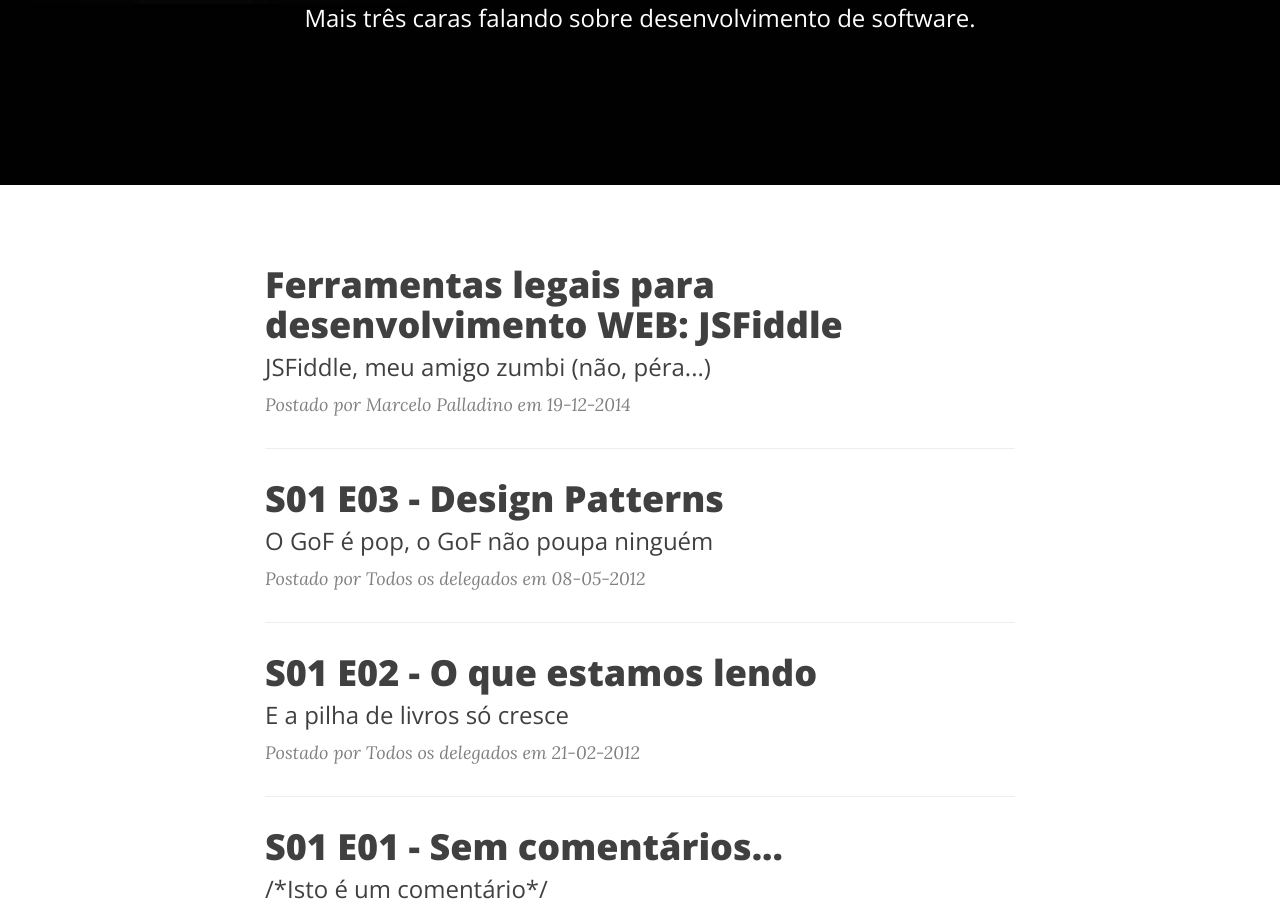
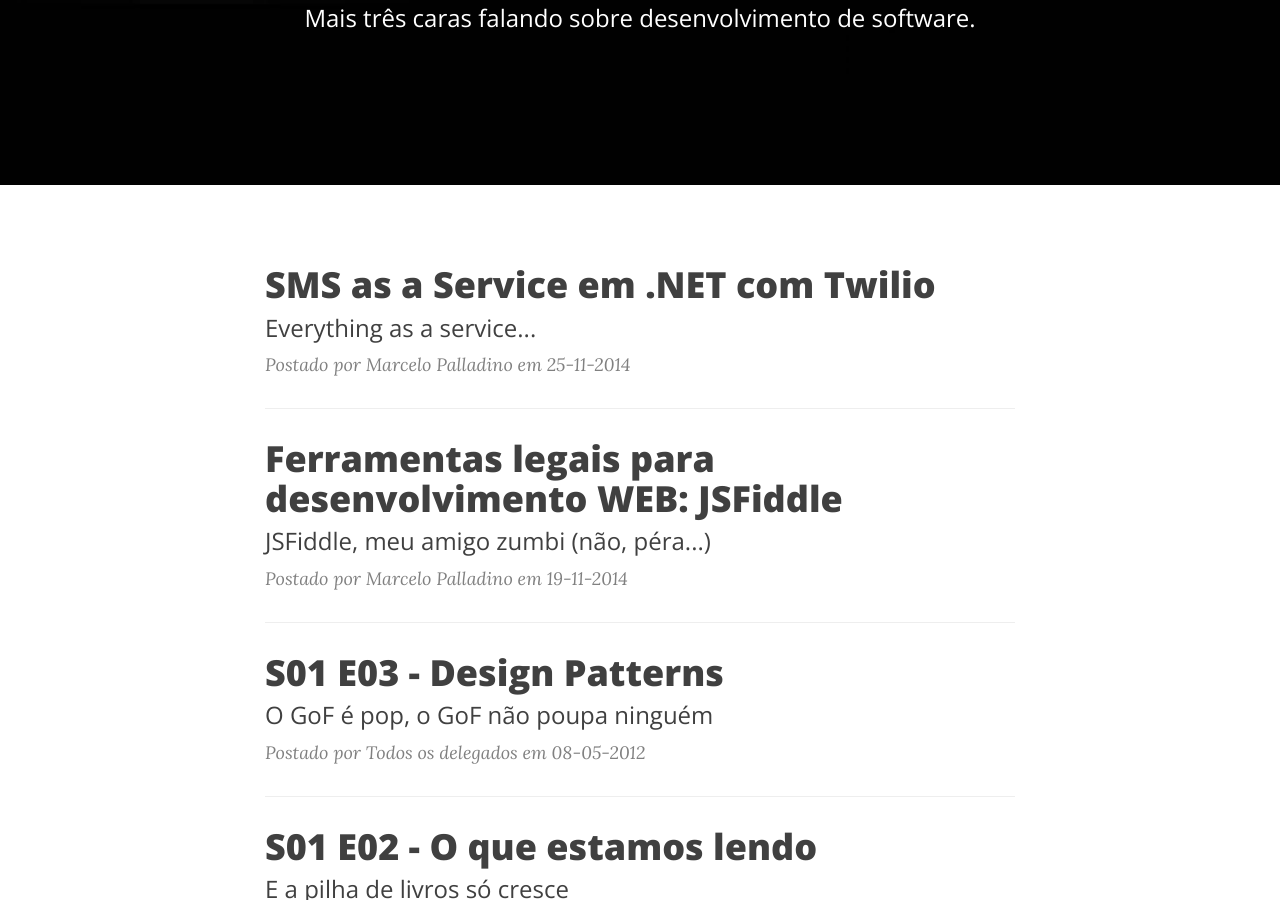
Before and after one commit to delegadoanonimo/delegadoanonimo.github.io, a Jekyll site: the page built from index.html, in a window 1280 px wide and 900 px high, scrolled down 359 px. Built offline with Jekyll 4.4.1, drawn with Linux system fonts in a browser that asks for light colours; nearby versions of some CDN libraries; the list of posts is cut into pages by our own code.

Commit message:
Artigo sobre o twilio

```diff
--- a/_posts/2014-12-19-ferramentaslegaisparadesenvolvimento.markdown
+++ b/_posts/2014-11-19-ferramentaslegaisparadesenvolvimento - Copia.markdown
@@ -3,8 +3,8 @@ layout:     post
 title:      "Ferramentas legais para desenvolvimento WEB: JSFiddle"
 titleToShare: "ferramentaslegaisparadesenvolvimento"
 subtitle:   "JSFiddle, meu amigo zumbi (n&atilde;o, p&eacute;ra...)"
-date:       2014-12-19 07:33:00
-dateShort:  "2014-12-19"
+date:       2014-11-19 07:33:00
+dateShort:  "2014-11-19"
 author:     "Marcelo Palladino"
 header-img: "img/post-bg-ferramentaslegaisparadesenvolvimento1.jpg"
 tags:
--- /dev/null
+++ b/_posts/2014-11-25-sms-as-a-service-com-twilio.markdown
@@ -0,0 +1,194 @@
+---
+layout:     post
+title:      "SMS as a Service em .NET com Twilio"
+titleToShare: "sms-as-a-service-com-twilio"
+subtitle:   "Everything as a service..."
+date:       2014-11-25 10:33:00
+dateShort:  "2014-11-19"
+author:     "Marcelo Palladino"
+header-img: "img/post-bg-sms-as-a-service-com-twilio.jpg"
+tags:
+- ASP.NET MVC,
+- C#,
+- Cloud,
+- Services,
+- Servi&ccedil;os,
+- SMS,
+- Twilio
+---
+
+<p>
+    Um dia destes esbarrei em um servi&ccedil;o bacaninha que gostaria de compartilhar aqui.
+</p>
+
+<p>
+    O problema envolvia criar um aplicativo que, baseado em algumas regras, enviasse alarmes
+    via SMS para os usu&aacute;rios. H&aacute; uma porrada de softwares
+    que s&atilde;o vendidos como servi&ccedil;o e que se responsabilizam pela entrega de mensagens SMS.
+    Acabei implementando alguns (o usu&aacute;rio tinha a op&ccedil;&atilde;o de escolher qual utilizar dentro de um painel de administra&ccedil;&atilde;o da coisa toda), mas um deles se destacou dos demais devido &agrave; facilidade de contrata&ccedil;&atilde;o/cobran&ccedil;a, qualidade da documenta&ccedil;&atilde;o e, principalmente, pela eleg&acirc;ncia da implementa&ccedil;&atilde;o do REST. Trata-se do Twilio.
+</p>
+
+<p><a href="https://www.twilio.com/" target="_blank">https://www.twilio.com/</a></p>
+
+<img src="{{ site.url }}/img/twilio_1.png" alt="P&aacute;gina inicial do Twilio" class="img-responsive center-block">
+
+<h2 class="section-heading">Sobre o servi&ccedil;o</h2>
+
+<p>
+    Antes de falar sobre qualquer aspecto de implementa&ccedil;&atilde;o (que &eacute; bem simples para a maioria dos casos), vale citar alguns pontos que achei bem interessantes no servi&ccedil;o.
+</p>
+
+<p>
+    1-Suporte internacional. Com o twilio sua aplica&ccedil;&atilde;o pode disparar mensagens para qualquer n&uacute;mero de telefone no mundo. Algumas op&ccedil;&otilde;es de servi&ccedil;o no Brasil suportam apenas n&uacute;meros nacionais...
+</p>
+
+<p>
+    2-&Oacute;timo log de mensagens e dashboard para acompanhamento do servi&ccedil;o. No log voc&ecirc; consegue visualizar o custo de cada mensagem, se a ela foi quebrada em mais de um SMS, se houve erro na entrega e assim por diante.
+</p>
+
+<img src="{{ site.url }}/img/twilio_2.png" alt="Log de mensagens enviadas" class="img-responsive center-block">
+
+
+<p>
+    3-Simplifica&ccedil;&atilde;o de contrata&ccedil;&atilde;o e cobran&ccedil;a: Voc&ecirc; cria a conta e, a partir da&iacute;, &eacute; poss&iacute;vel dar uma carga de &ldquo;20&rdquo; at&eacute; &ldquo;2000&rdquo; d&oacute;lares nela usando o paypal, por exemplo.
+</p>
+
+
+<img src="{{ site.url }}/img/twilio_3.png" alt="Visualiza&ccedil;&atilde;o dos detalhes de cobran&ccedil;a" class="img-responsive center-block">
+
+<p>
+    Ainda nesta parte de cobran&ccedil;a, o servi&ccedil;o possui algumas possibilidades uteis, como a notifica&ccedil;&atilde;o por email quando o saldo estiver abaixo de X d&oacute;lares e a auto recarga para evitar que o servi&ccedil;o pare por falta de saldo. Esta &uacute;ltima funcionalidade &eacute; excelente e dos servi&ccedil;os que implementei, o twilio era um dos &uacute;nicos que fazia isso. Alguns servi&ccedil;os no Brasil exigem, acredite se quiser, liga&ccedil;&otilde;es telef&ocirc;nicas e at&eacute; pagamento de boletos (como &uacute;nica op&ccedil;&atilde;o) para iniciar a brincadeira. A&iacute; &eacute; osso...
+</p>
+
+<p>
+    4-Suporte a credenciais para testes. Isso parece simples, mas a julgar por outros servi&ccedil;os, a solu&ccedil;&atilde;o do twilio &eacute; &oacute;tima. Quando voc&ecirc; faz a contrata&ccedil;&atilde;o, o servi&ccedil;o lhe oferece duas credenciais: uma de produ&ccedil;&atilde;o e outra para testes. As credenciais de testes funcionam exatamente igual as de produ&ccedil;&atilde;o, mas n&atilde;o geram cobran&ccedil;a. Isso &eacute; &oacute;timo para execu&ccedil;&atilde;o de testes de integra&ccedil;&atilde;o.
+</p>
+
+<img src="{{ site.url }}/img/twilio_4.png" alt="Credenciais para ambientes de produ&ccedil;&atilde;o e testes" class="img-responsive center-block">
+
+
+<h2 class="section-heading">Um pouco de m&atilde;o na massa</h2>
+
+<p>
+    Poderia falar ainda mais sobre o servi&ccedil;o dos caras, como o &oacute;timo suporte t&eacute;cnico, por exemplo, mas vou parar por aqui para poder colocar a m&atilde;o na massa. Partindo do princ&iacute;pio que voc&ecirc; tem os dados para executar as chamadas (sid, token e n&uacute;mero de telefone), podemos enviar uma mensagem SMS de forma bem simples:
+</p>
+
+<p>
+    1-Crie uma aplica&ccedil;&atilde;o ASP.NET MVC simples e adicone o pacote Twilio via nuget.
+</p>
+
+
+<img src="{{ site.url }}/img/twilio_5.png" alt="Instalando o pacote do Twilio" class="img-responsive center-block">
+
+<p>
+    2-Depois disso, crie uma view para receber os dados referentes &agrave;s credenciais do twilio,
+    o n&uacute;mero de telefone que vai receber a mensagem e a mensagem propriamente dita. Eu dei uma limpada na aplica&ccedil;&atilde;o padr&atilde;o, ent&atilde;o o formul&aacute;rio para este teste ficou simples assim:
+</p>
+
+{% highlight css linenos %}
+<style>
+    fieldset {
+        width: 400px;
+    }
+
+    label {
+        display: block;
+    }
+
+    input[type="text"] {
+        width: 300px;
+    }
+
+    input[type="submit"] {
+        display: block;
+        margin-top: 20px;
+    }
+</style>
+{% endhighlight %}
+
+
+{% highlight html linenos %}
+<form method="POST" action="@Url.Action("SendSms")">
+    <fieldset>
+        <legend>Informe os dados para enviar o SMS atraves do twilio</legend>
+
+        <label>Chave de identificacao:</label>
+        <input name="sid" type="text" />
+
+        <label>Token:</label>
+        <input name="token" type="text" />
+
+        <label>Numero de telefone "de":</label>
+        <input name="fromPhoneNumber" type="text" />
+
+        <label>Numero de telefone "para":</label>
+        <input name="toPhoneNumber" type="text" />
+
+        <label>Mensagem:</label>
+        <textarea name="message" rows="4" cols="100"></textarea>
+
+        <input type="submit" value="Enviar" />
+
+        @ViewBag.SendSmsResultMessage
+
+    </fieldset>
+</form>
+{% endhighlight %}
+
+
+<img src="{{ site.url }}/img/twilio_6.png" alt="Uma chamada do servi&ccedil;o com dados v&aacute;lidos" class="img-responsive center-block">
+
+<p>
+    3-No controller, a coisa toda se resume a isso:
+</p>
+
+{% highlight csharp linenos %}
+using System;
+using System.Web.Mvc;
+using Twilio;
+
+namespace TwilioSample.Controllers
+{
+    public class HomeController : Controller
+    {
+        public ActionResult Index()
+        {
+            ViewBag.SendSmsResultMessage = TempData.ContainsKey("SendSmsResultMessage") ? TempData["SendSmsResultMessage"] : String.Empty;
+            return View();
+        }
+
+        [HttpPost]
+        public ActionResult SendSms(string sid, string token, string fromPhoneNumber, string toPhoneNumber, string message)
+        {
+            var twilioClient = new TwilioRestClient(sid, token);
+            var sendMessageResult = twilioClient.SendMessage(fromPhoneNumber, toPhoneNumber, message, "");
+
+            if (sendMessageResult.RestException == null)
+                TempData["SendSmsResultMessage"] = "Mensagem enviada com sucesso!";
+            else
+                TempData["SendSmsResultMessage"] = "Houve um erro durante a tentativa de enviar a mensagem: " + sendMessageResult.RestException.Message;
+
+            return RedirectToAction("Index");
+        }
+    }
+}
+{% endhighlight %}
+
+<p>
+    Note que o m&eacute;todo SendMessage do Twilio retorna uma inst&acirc;ncia da classe Message, que dentre outras coisas, retorna a exce&ccedil;&atilde;o (se houver).
+</p>
+
+<img src="{{ site.url }}/img/twilio_7.png" alt="Log do twilio mostrando os detalhes da mensagem enviada" class="img-responsive center-block">
+
+<img src="{{ site.url }}/img/twilio_8.png" alt="Mensagem no log do Twilio" class="img-responsive center-block">
+
+
+<p>
+    Bem, esta foi uma introdu&ccedil;&atilde;o bem r&aacute;pida ao servi&ccedil;o. Talvez eu escreva um novo artigo explorando outros aspectos do servi&ccedil;o. O que voc&ecirc; acha? O c&oacute;digo do
+    artigo pode ser encontrado <a href="https://github.com/mfpalladino/twiliosample" target="_blank">aqui</a>.
+</p>
+
+
+<p>
+    At&eacute; mais!
+</p>
```
Also changed, not shown: img/post-bg-sms-as-a-service-com-twilio.jpg (added), img/twilio_1.png (added), img/twilio_2.png (added), img/twilio_3.png (added), img/twilio_4.png (added), img/twilio_5.png (added), img/twilio_6.png (added), img/twilio_7.png (added), img/twilio_8.png (added).
